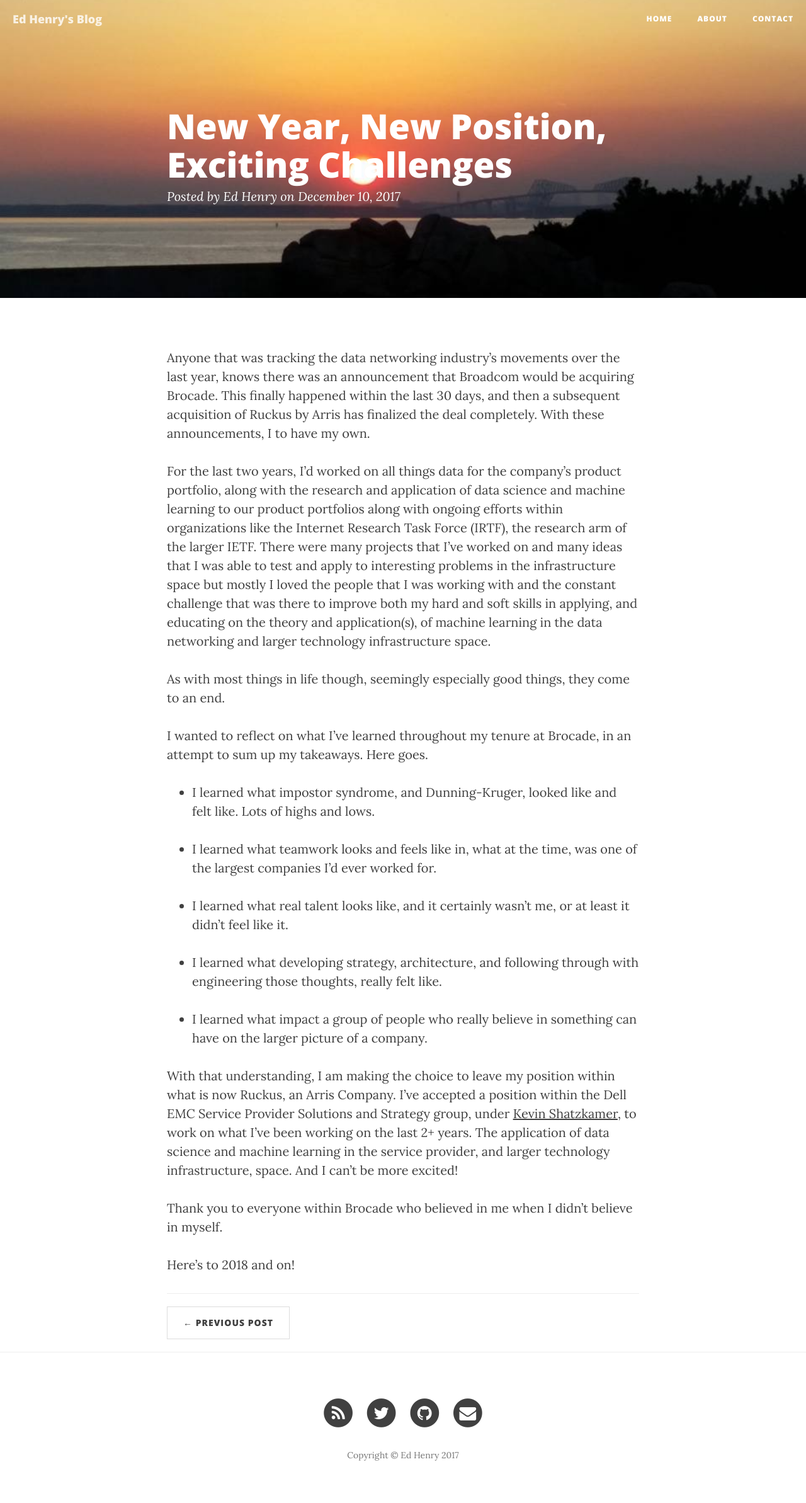
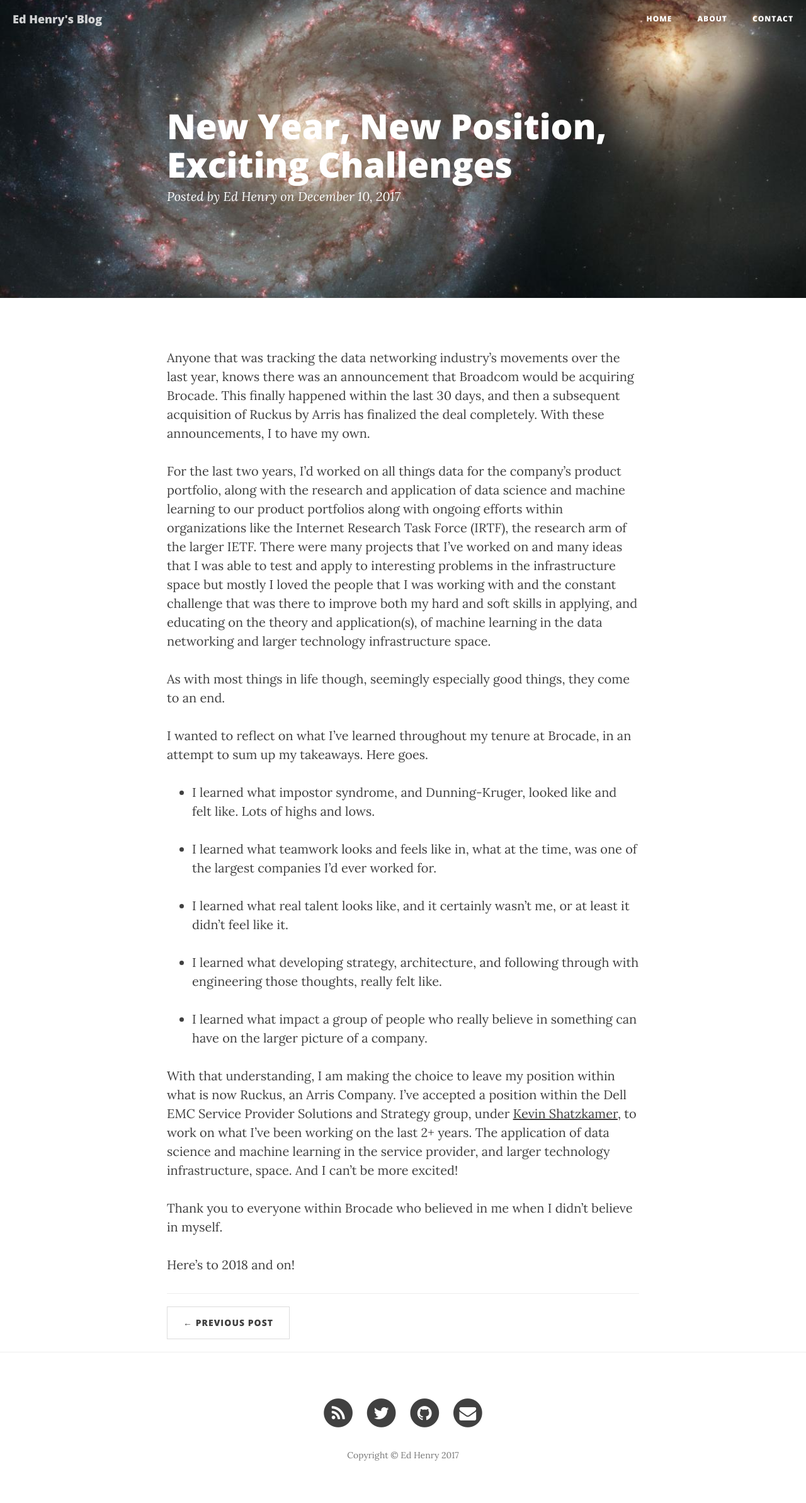
Before and after one commit to edhenry/edhenry.github.io, a Jekyll site: the page built from _posts/2017-12-10-New-Year-New-Position.md, in a window 1280 px wide. Shown: the whole page at 63% size. Built offline with Jekyll 4.4.1, drawn with Linux system fonts in a browser that asks for light colours; nearby versions of some CDN libraries.

Commit message:
more background image work

```diff
--- a/_config.yml
+++ b/_config.yml
@@ -1,6 +1,6 @@
 # Site settings
 title: Ed Henry's Blog
-header-img: "img/1935466_1689354807987819_96212943307069819_n.jpg"
+header-img: "img/galaxy.jpg"
 email: edward.m.henry@gmail.com
 copyright_name: Ed Henry
 description: "A place for me to keep notes about what I know that hopefully someone else finds useful"
```
Also changed, not shown: img/galaxy.jpg (added).
